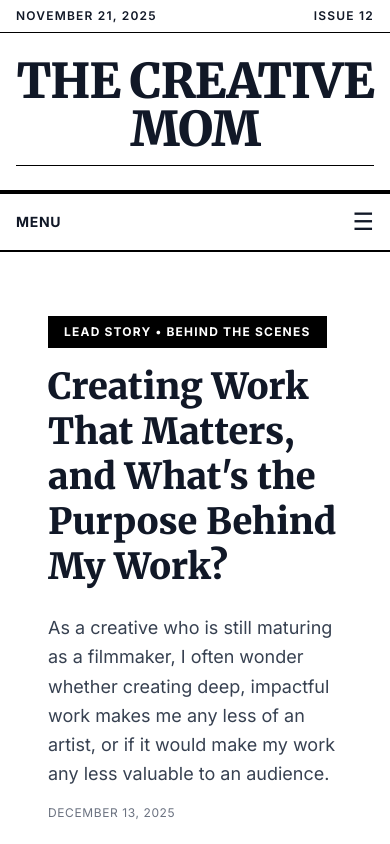
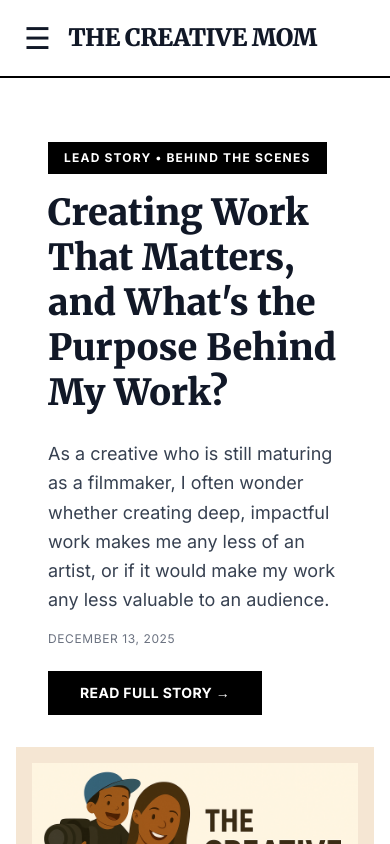
Before and after one commit to BizTrackxrp/TheCreativeMom, a Next.js app: page / in a window 390 px wide. Shown: the top 844 px of the page. Built offline with nearby package versions, Linux system fonts and the light colour scheme.

Commit message:
Update layout.tsx

```diff
--- a/app/layout.tsx
+++ b/app/layout.tsx
@@ -3,7 +3,6 @@
 import { Inter, Merriweather } from "next/font/google";
 import "./globals.css";
 import Link from "next/link";
-import { getCurrentDate } from "@/lib/utils";
 import { useState } from "react";
 
 const inter = Inter({ subsets: ["latin"], variable: '--font-inter' });
@@ -15,18 +14,19 @@ const merriweather = Merriweather({
 
 function Navigation() {
   const [isOpen, setIsOpen] = useState(false);
-  const currentDate = getCurrentDate();
 
   const closeMenu = () => setIsOpen(false);
 
   return (
     <>
+      {/* Desktop Header - Full newspaper style */}
+      <div className="hidden md:block">
         {/* Newspaper Header Info */}
         <div className="border-b border-black bg-white">
           <div className="max-w-7xl mx-auto px-4 py-2">
             <div className="flex justify-between items-center text-xs uppercase tracking-widest">
-            <span className="font-semibold">{currentDate}</span>
-            <span className="hidden md:inline font-light">All about creativity</span>
+              <span className="font-semibold">December 23, 2025</span>
+              <span className="font-light">All about creativity</span>
               <span className="font-semibold">Issue 12</span>
             </div>
           </div>
@@ -35,17 +35,42 @@ function Navigation() {
         {/* Newspaper Masthead */}
         <header className="border-b-4 border-black bg-white py-6">
           <div className="max-w-7xl mx-auto px-4">
-          <Link href="/" onClick={closeMenu}>
-            <h1 className="text-center text-5xl md:text-7xl font-black font-serif tracking-tight hover:opacity-70 transition-opacity">
+            <Link href="/">
+              <h1 className="text-center text-7xl font-black font-serif tracking-tight hover:opacity-70 transition-opacity">
                 THE CREATIVE MOM
               </h1>
             </Link>
             <div className="border-t border-black w-full max-w-xl mx-auto mt-3"></div>
-          <p className="text-center text-xs uppercase tracking-widest mt-2 text-gray-600 hidden md:block">
+            <p className="text-center text-xs uppercase tracking-widest mt-2 text-gray-600">
               Behind the Scenes • Screening Now • Stories & Essays
             </p>
           </div>
         </header>
+      </div>
+
+      {/* Mobile Header - Simplified */}
+      <div className="md:hidden sticky top-0 z-40 bg-white border-b-2 border-black">
+        <div className="flex items-center justify-between px-4 py-3">
+          {/* Hamburger Menu - Left Side */}
+          <button
+            onClick={() => setIsOpen(true)}
+            className="text-3xl p-2"
+            aria-label="Open menu"
+          >
+            ☰
+          </button>
+
+          {/* Logo - Center */}
+          <Link href="/" onClick={closeMenu}>
+            <h1 className="text-2xl font-black font-serif tracking-tight">
+              THE CREATIVE MOM
+            </h1>
+          </Link>
+
+          {/* Empty space for balance */}
+          <div className="w-12"></div>
+        </div>
+      </div>
 
       {/* Navigation - Desktop */}
       <nav className="border-b-2 border-black bg-white sticky top-0 z-40 hidden md:block">
@@ -96,19 +121,6 @@ function Navigation() {
           </div>
         </div>
       </nav>
-
-      {/* Mobile Menu Button */}
-      <div className="border-b-2 border-black bg-white sticky top-0 z-40 md:hidden">
-        <div className="px-4 py-3">
-          <button
-            onClick={() => setIsOpen(true)}
-            className="flex justify-between items-center w-full cursor-pointer"
-          >
-            <span className="font-bold uppercase tracking-wider text-sm">Menu</span>
-            <span className="text-2xl">☰</span>
-          </button>
-        </div>
-      </div>
 
       {/* Mobile Sidebar Overlay */}
       {isOpen && (
```
Lines whose indentation alone changed are shown as unchanged.
